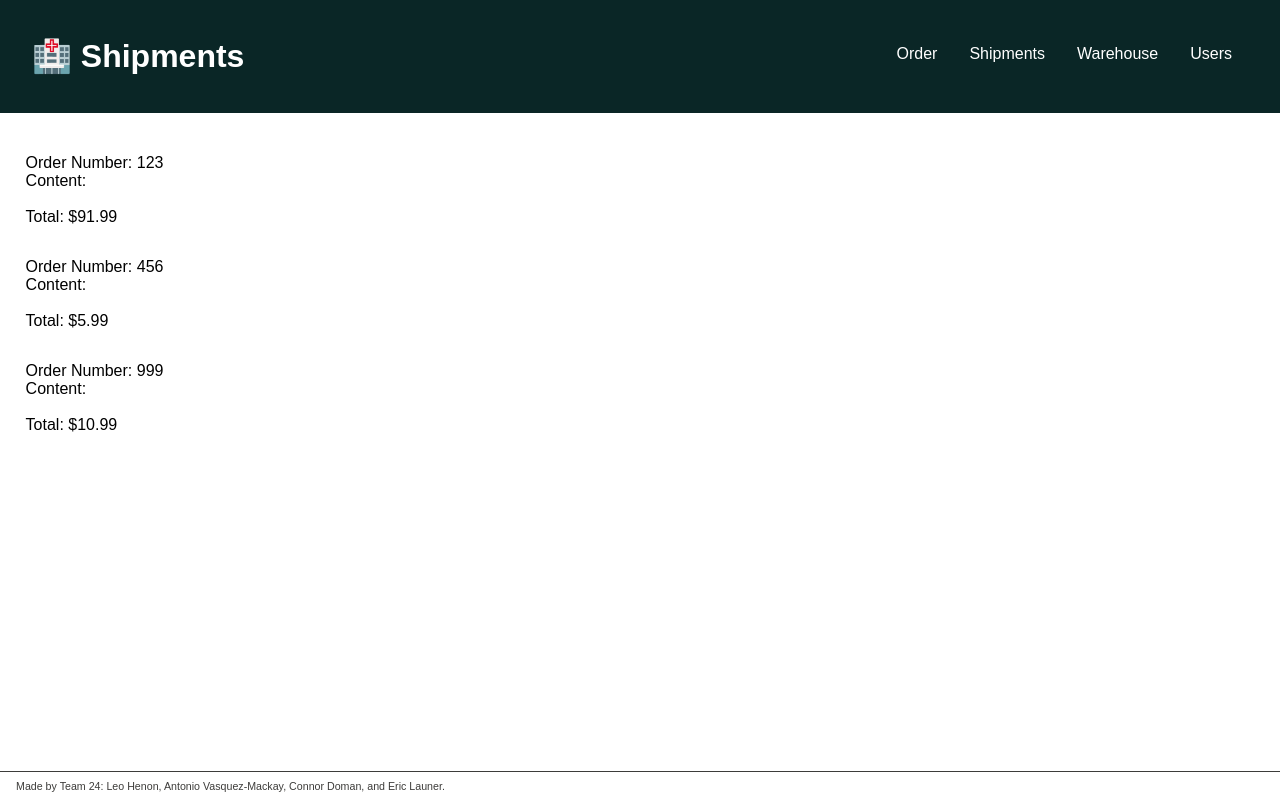
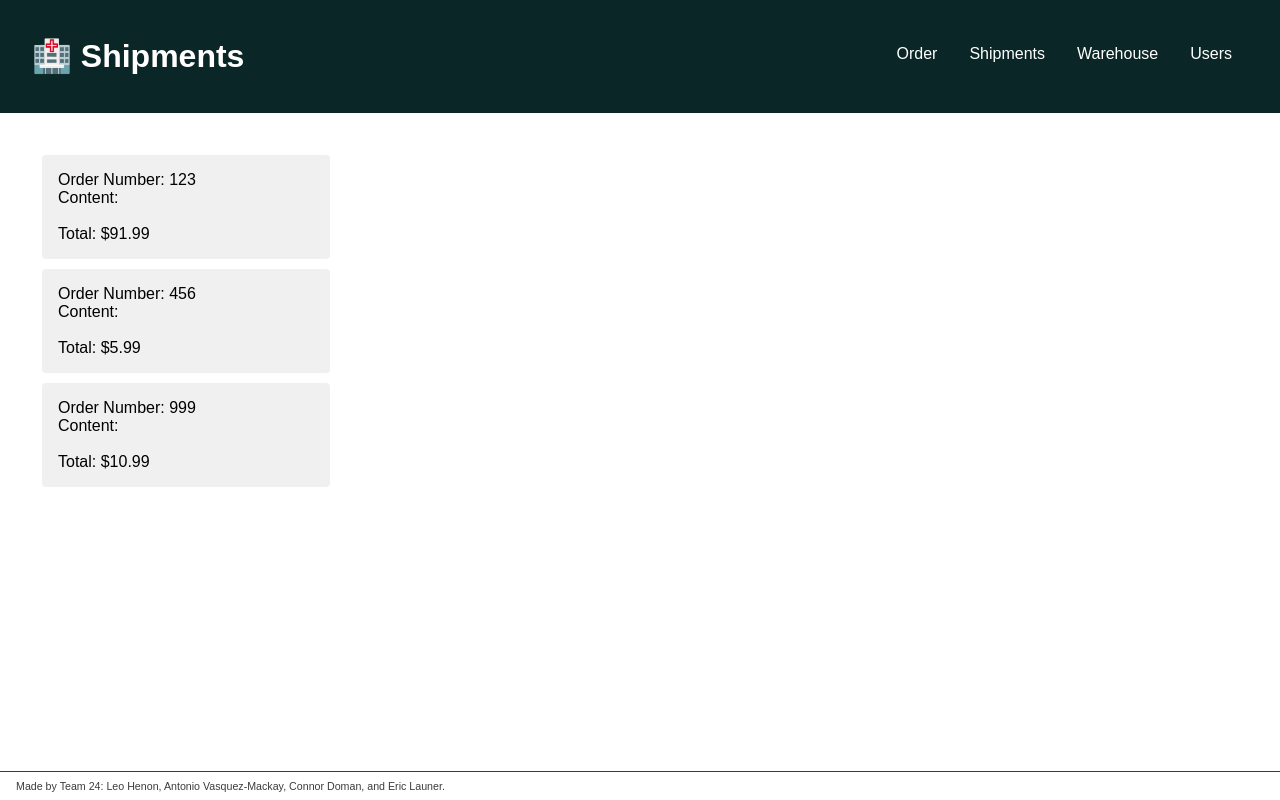
Before and after one commit to cosc310team24/project, a Next.js app: page /shipments in a window 1280 px wide. Shown: the top 800 px of the page. Built offline with nearby package versions, Linux system fonts and the light colour scheme.

Commit message:
Style change

```diff
--- a/styles/ShipmentPanel.module.css
+++ b/styles/ShipmentPanel.module.css
@@ -3,25 +3,27 @@
     flex-direction: row;
     flex-wrap: wrap;
     justify-content: space-around;
-    margin: 0;
-    padding: 2%;
+    margin: 1rem;
+    padding: 1rem;
     width: 100%;
     overflow: hidden;
     margin-bottom: 2rem;
 }
 
 .orderItem {
+    transition: box-shadow .3s;
     display: flex;
     flex-direction: column;
     width: 20%;
     height: auto;
     text-align: left;
-    transition: all ease 0.2s;
-    background: white;
-    padding: 1rem 0;
+    margin: 10px;
+    border-radius:4px;
+    background: #f0f0f0;
+    float: inline;
+    padding: 1rem;
 }
 
 .orderItem:hover {
-    box-shadow: 0px 0rem 1rem -0.1rem rgba(0, 0, 0, 0.1);
-    border-radius: 2%;
+    box-shadow: 0 0 11px rgba(33,33,33,.2);
 }
```
